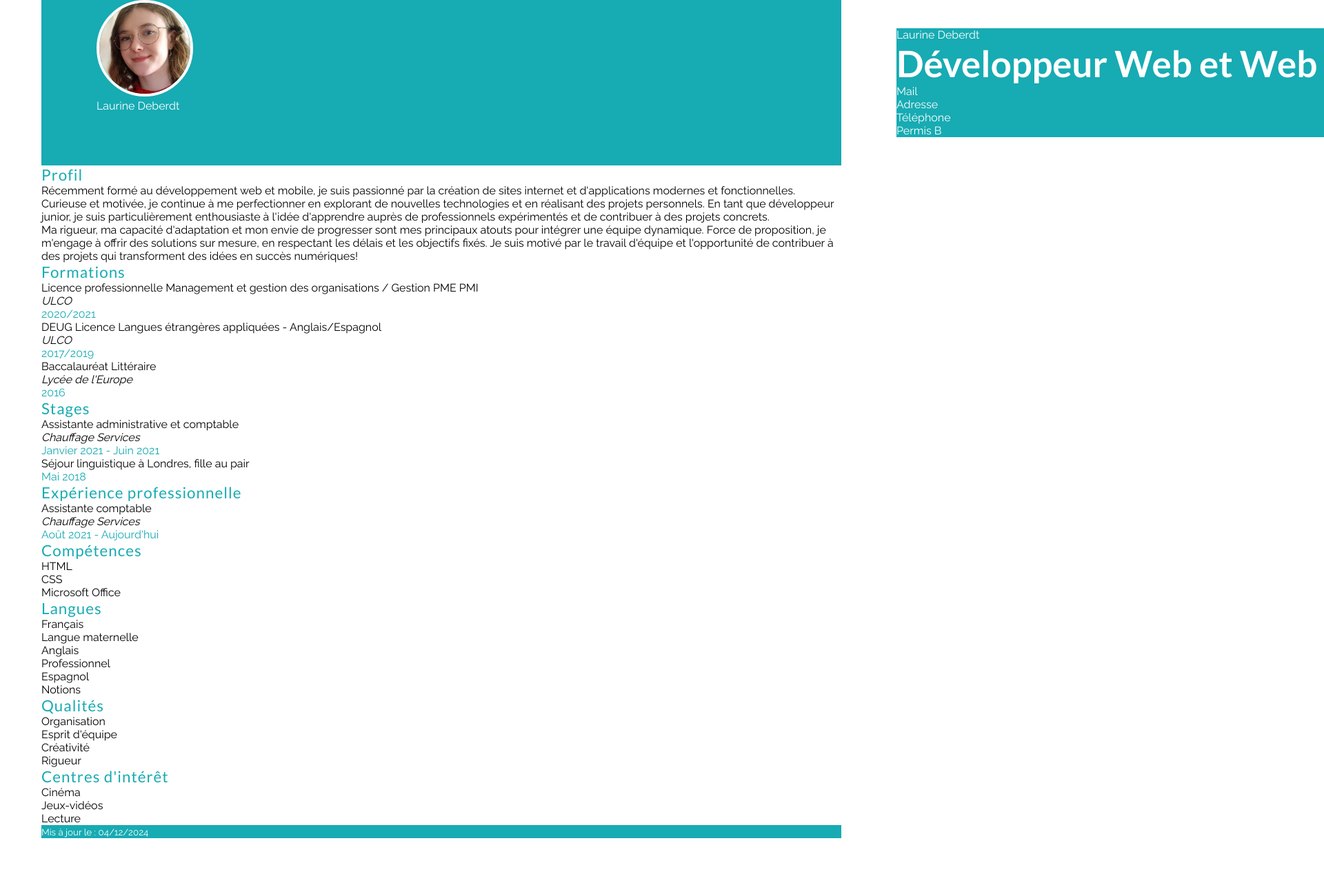
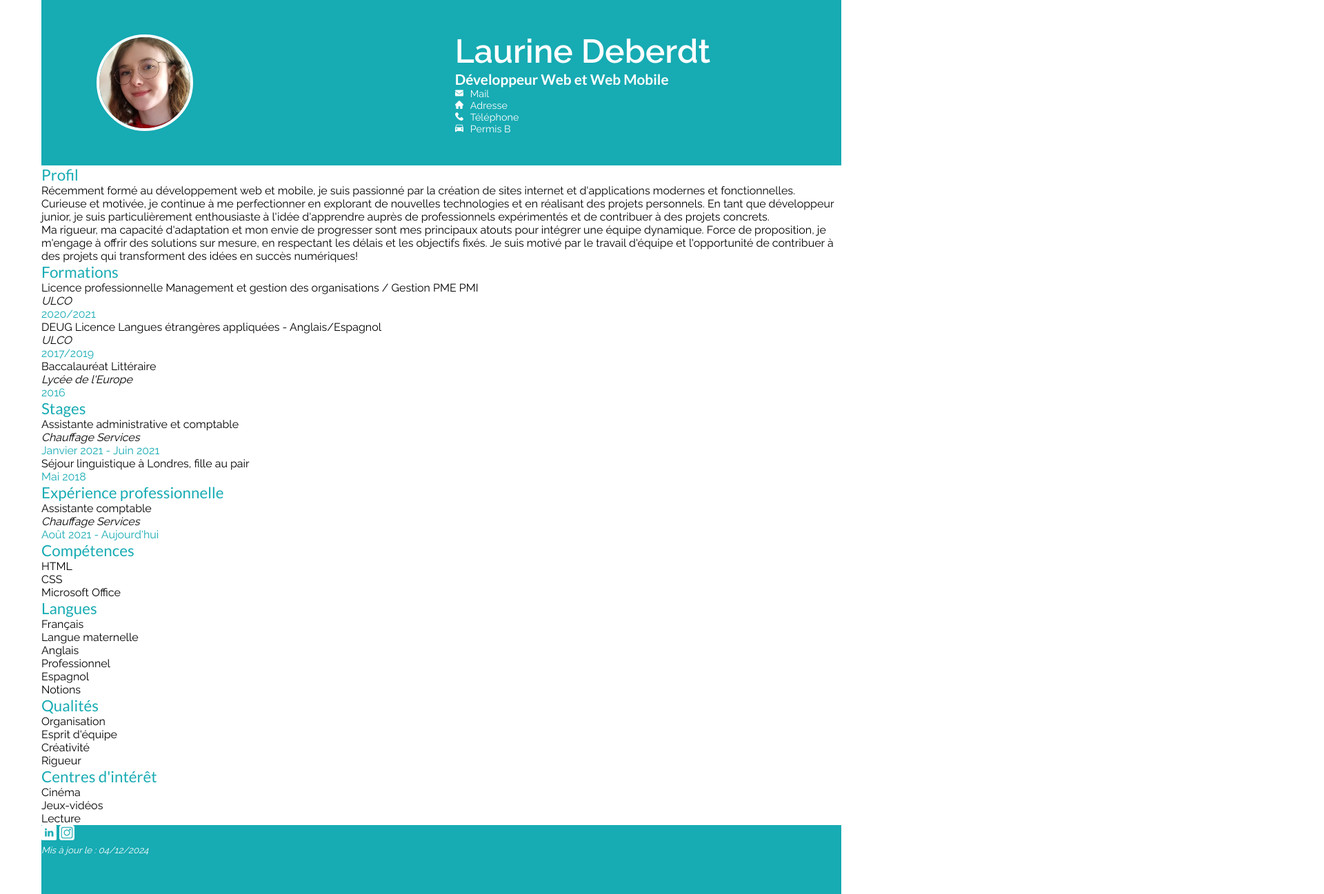
Before and after one commit to Laurinedbt/Devoir-Bilan-1, a plain HTML site: page index.html in a window 1280 px wide. Shown: the top 1297 px of the page at 69% size, 1920 px wide, since content can reach past the window. Before the commit the page ends 1216 px from the top, so only its background shows below. Drawn offline with Linux system fonts and the light colour scheme.

Commit message:
Add img for header and footer

```diff
--- a/css/style-start.css
+++ b/css/style-start.css
@@ -5,10 +5,9 @@
     box-sizing: border-box;
     margin: 0 auto;
     padding: 0;
-    width: 1160px;
 }
 
-h1, h2, h3{
+h1, h2{
     font-family: 'Lato', sans-serif;
 }
 
--- a/css/style.css
+++ b/css/style.css
@@ -5,6 +5,14 @@ header, footer, .info-container{
 
 header, main, footer{
     width: 1160px;
+}
+
+footer{
+    height: 100px;
+}
+
+footer p{
+    font-style: italic;
 }
 
 header{
@@ -20,22 +28,22 @@ mark{
 
 figure{
     margin-left: 5rem;
+    padding-top: 50px;
 }
 
-img{
+figure img{
     width: 140px;
     height: 140px;
     border: 4px solid #ffffff;
     border-radius: 50%;
 }
 
+li img{
+    padding-right: 10px;
+}
+
 .info-container{
     margin: auto;
-}
-
-h3{
-    color: #17abb3;
-    font-weight: 400;
 }
 
 .place{
@@ -47,14 +55,20 @@ h3{
 }
 
 h1{
-    font-size: 3.3em;
+    font-size: 1.3em;
 }
 
 h2{
     font-size: 1.4em;
+    color: #17abb3;
+    font-weight: 400;
 }
 
-h3{
-    font-size: 1.4em;
-    letter-spacing: 1px;
+mark{
+    font-weight: 600;
+    font-size: 3em;
 }
+
+header ul li{
+    font-size: 0.9em
+}
--- a/index.html
+++ b/index.html
@@ -6,28 +6,29 @@
     <title>CV Deberdt Laurine</title>
     <link rel="stylesheet" href="./css/style.css">
     <link rel="stylesheet" href="./css/style-start.css">
+    <link rel="shortcut icon" href="./IMAGE/cv.png" type="image/xjpg">
 </head>
 <body>
     <header>
         <figure>
             <img src="IMAGE/PROFIL.jpg" alt="Photo de profil">
-            <figcaption>Laurine Deberdt</figcaption>
+            <figcaption></figcaption>
         </figure>
         <div class="info-container">
             <mark>Laurine Deberdt</mark>
             <h1>Développeur Web et Web Mobile</h1>
             <ul>
-                <li>Mail</li>
-                <li>Adresse</li>
-                <li>Téléphone</li>
-                <li>Permis B</li>
+                <li><img src="./IMAGE/email.png" height="12px" alt="Envelope">Mail</li>
+                <li><img src="./IMAGE/maison.png" height="12px" alt="Home">Adresse</li>
+                <li> <img src="./IMAGE/telephone.png" height="12px" alt="Phone">Téléphone</li>
+                <li><img src="./IMAGE/voiture-avant.png" height="12px" alt="Car">Permis B</li>
             </ul>
         </div>
     </header>
     <main>
         <div class="main-content">
             <section>
-                <h3>Profil</h3>
+                <h2>Profil</h2>
                 <p>Récemment formé au développement web et mobile, je suis passionné par la création de sites internet et d'applications modernes et fonctionnelles.
                     Curieuse et motivée, je continue à me perfectionner en explorant de nouvelles technologies et en réalisant des projets personnels.
                     En tant que développeur junior, je suis particulièrement enthousiaste à l'idée d'apprendre auprès de professionnels expérimentés et de contribuer à des projets concrets.
@@ -37,7 +38,7 @@
                 </p>
             </section>
             <section>
-                <h3>Formations</h3>
+                <h2>Formations</h2>
                 <p>Licence professionnelle Management et gestion des organisations / Gestion PME PMI</p>
                 <p class="place">ULCO</p>
                 <p class="date">2020/2021</p>
@@ -49,7 +50,7 @@
                 <p class="date">2016</p>
             </section>
             <section>
-                <h3>Stages</h3>
+                <h2>Stages</h2>
                 <p>Assistante administrative et comptable</p>
                 <p class="place">Chauffage Services</p>
                 <p class="date">Janvier 2021 - Juin 2021</p>
@@ -57,32 +58,32 @@
                 <p class="date">Mai 2018</p>
             </section>
             <section>
-                <h3>Expérience professionnelle</h3>
+                <h2>Expérience professionnelle</h2>
                 <p>Assistante comptable</p>
                 <p class="place">Chauffage Services</p>
                 <p class="date">Août 2021 - Aujourd'hui</p>
             </section>
         </div>
         <aside>
-            <h3>Compétences</h3>
+            <h2>Compétences</h2>
                 <p>HTML</p>
                 <p>CSS</p>
                 <p>Microsoft Office</p>
-            <h3>Langues</h3>
+            <h2>Langues</h2>
                 <p>Français</p>
                 <p>Langue maternelle</p>
                 <p>Anglais</p>
                 <p>Professionnel</p>
                 <p>Espagnol</p>
                 <p>Notions</p>
-            <h3>Qualités</h3>
+            <h2>Qualités</h2>
                 <ul>
                     <li>Organisation</li>
                     <li>Esprit d'équipe</li>
                     <li>Créativité</li>
                     <li>Rigueur</li>
                 </ul>
-            <h3>Centres d'intérêt</h3>
+            <h2>Centres d'intérêt</h2>
             <ul>
                 <li>Cinéma</li>
                 <li>Jeux-vidéos</li>
@@ -91,6 +92,10 @@
         </aside>
     </main>
     <footer>
+        <div class="logo">
+            <img src="./IMAGE/linkedin.png" height="22px" alt="Linkedin Logo">
+            <img src="./IMAGE/instagram.png" height="22px" alt="Instagram Logo">
+        </div>
         <p><small>Mis à jour le : <time datetime="2024-12-04">04/12/2024</time></small></p>
     </footer>
 </body>
```
Also changed, not shown: IMAGE/cv.png (added), IMAGE/email.png (added), IMAGE/instagram.png (added), IMAGE/linkedin.png (added), IMAGE/maison.png (added), IMAGE/telephone.png (added), IMAGE/voiture-avant.png (added).
